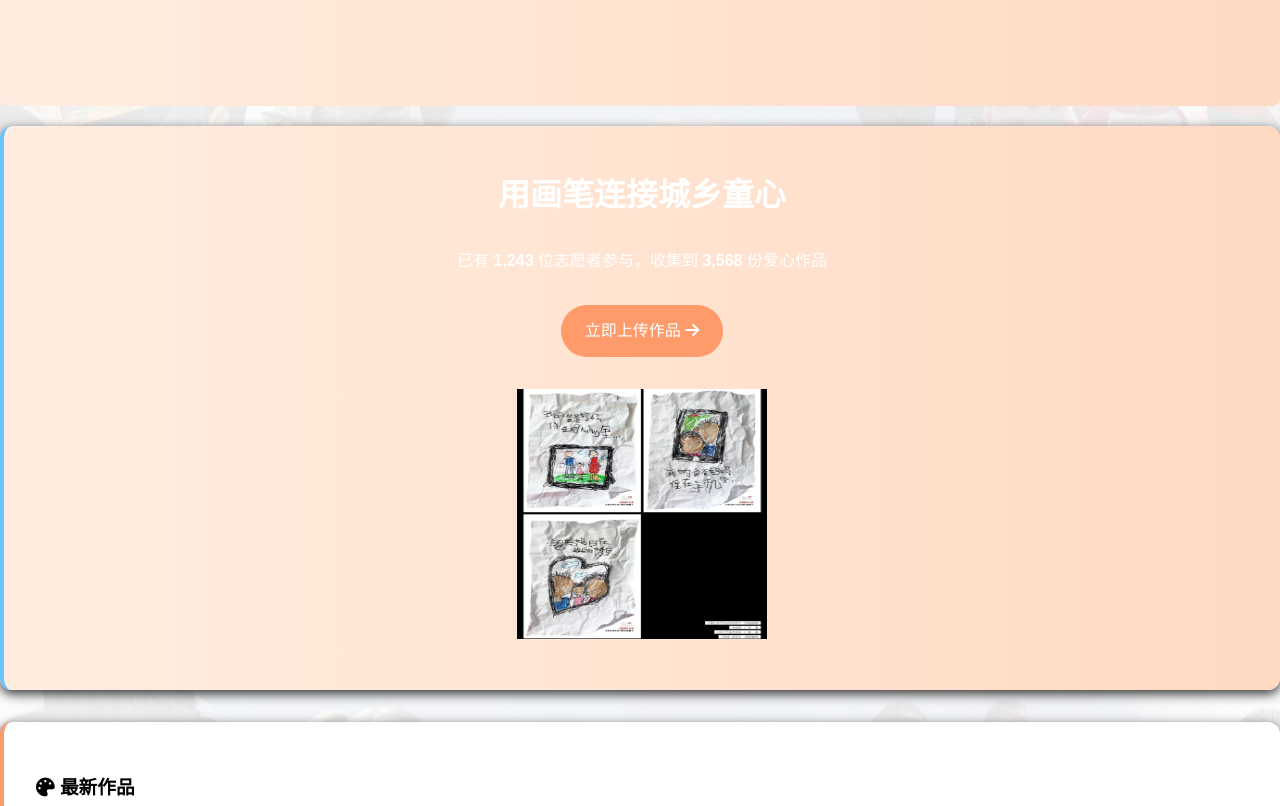
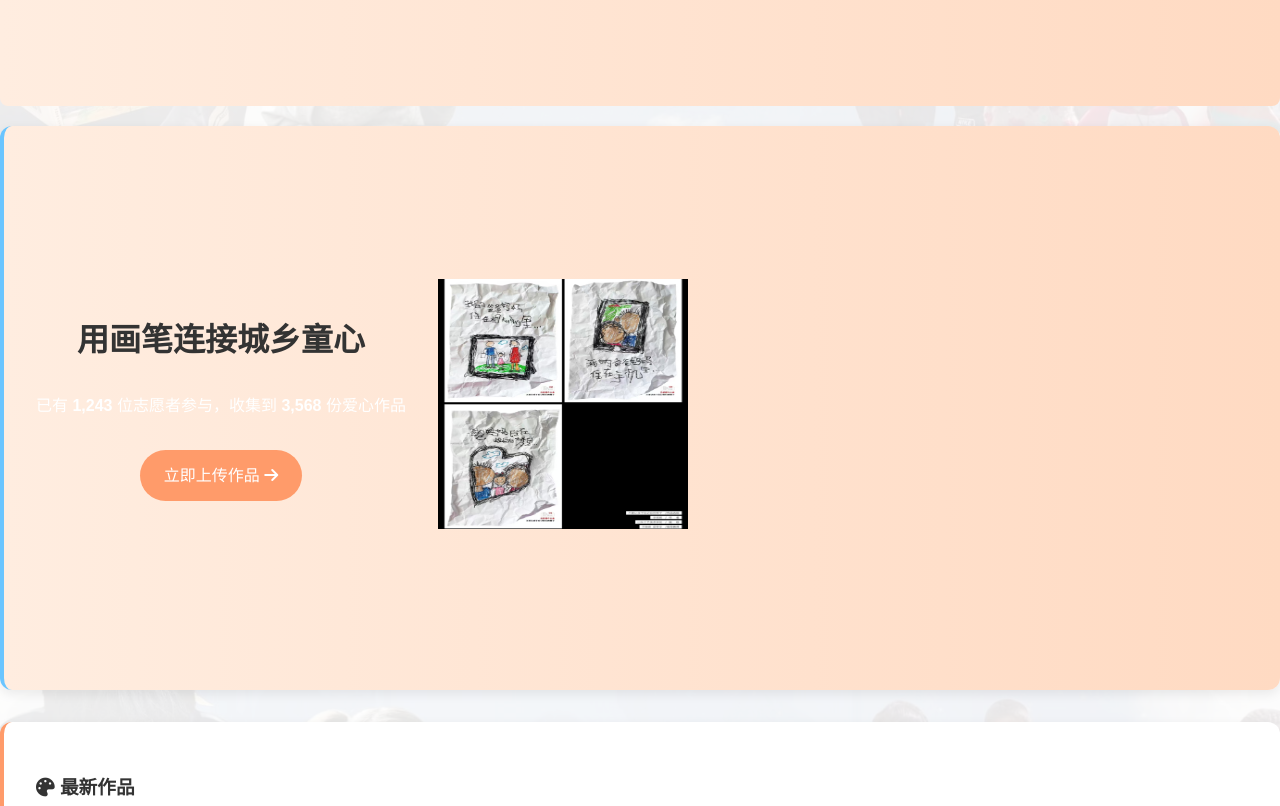
Before and after one commit to g-m-x-y/cloud, a plain HTML site: page index.html in a window 1280 px wide. Shown: the part 620-1426 px from the top of the page. Drawn offline with Linux system fonts and the light colour scheme; a script that the page names is missing.

Commit message:
Update styles.css

```diff
--- a/styles.css
+++ b/styles.css
@@ -1,8 +1,9 @@
 /* 全局样式 - 留守儿童主题 */
 :root {
-  --primary-color: #FF9B6A;
-  --secondary-color: #6AC5FF;
-  --accent-color: #FFD166;
+  --primary-color: #FF9B6A; /* 温暖橙 */
+  --secondary-color: #6AC5FF; /* 天空蓝 */
+  --accent-color: #FFD166; /* 希望黄 */
+  --text-dark: #333;
   --text-light: #fff;
   --shadow: 0 4px 12px rgba(0,0,0,0.1);
 }
@@ -11,13 +12,14 @@ body {
   font-family: 'Microsoft YaHei', sans-serif;
   line-height: 1.6;
   color: var(--text-dark);
-  background-color: rgba(249, 249, 249, 0.5);
+  background-color: #f9f9f9;
 }
+
 
 
 /* 头部样式 */
 .main-header {
-  background: linear-gradient(135deg, var(--primary-color), var(--secondary-color)) rgba(255, 165, 0, 0.08);;
+  background: linear-gradient(135deg, var(--primary-color), var(--secondary-color));
   color: var(--text-light);
   padding: 1rem 0;
   box-shadow: var(--shadow);
@@ -84,20 +86,11 @@ h1 .subtitle {
   padding: 0.5rem 1.5rem;
   border-radius: 50px;
 }
-.hero-banner {
-  background-image: url('./images/background.jpg');
-  background-size: cover;
-  background-position: center;
-  height: 100vh;
-  display: flex;
-  flex-direction: column;
-  justify-content: center;
-  align-items: center;
-}
+
 /* 英雄宣传区 */
 .hero-banner {
   height: 500px;
-  background: url('./images/body1.jpg') center/cover;
+  background: url('https://images.unsplash.com/photo-1523240795612-9a054b0db644?ixlib=rb-1.2.1&auto=format&fit=crop&w=1350&q=80') center/cover;
   position: relative;
   display: flex;
   align-items: center;
@@ -108,7 +101,7 @@ h1 .subtitle {
   margin: 0 auto;
   padding: 2rem;
   z-index: 2;
-  color: var(--text-light);
+  color: var(--text-light) (#FF9B6A,0.5);
 }
 
 .hero-content h2 {
@@ -120,12 +113,12 @@ h1 .subtitle {
 .hero-content p {
   font-size: 1.2rem;
   margin-bottom: 2rem;
-  max-width: 600px;
+  max-width: 1200px;
 }
 
 .btn-primary {
   background: var(--primary-color);
-  color: var(--text-light);
+  color: var(--text-light)(#FF9B6A,0.5);
   padding: 0.8rem 2rem;
   border-radius: 50px;
   font-size: 1.1rem;
@@ -166,7 +159,7 @@ h1 .subtitle {
 
 /* 页脚样式 */
 .main-footer {
-  background: var(--text-dark) rgba(0, 0, 0, 0.7);
+  background: var(--text-dark);
   color: var(--text-light);
   padding: 3rem 0 1rem;
 }
@@ -215,7 +208,7 @@ h1 .subtitle {
   border-radius: 12px;
   padding: 2rem;
   margin-bottom: 2rem;
-  box-shadow: 0 4px 12px rgba(0,0,0,0.8);
+  box-shadow: 0 4px 12px rgba(0,0,0,0.08);
   border-left: 4px solid var(--primary-color);
 }
 
@@ -260,7 +253,7 @@ h1 .subtitle {
 .artwork {
   border-radius: 8px;
   overflow: hidden;
-  box-shadow: 0 3px 10px rgba(0,0,0,0.6);
+  box-shadow: 0 3px 10px rgba(0,0,0,0.1);
   transition: transform 0.3s;
 }
 
```
